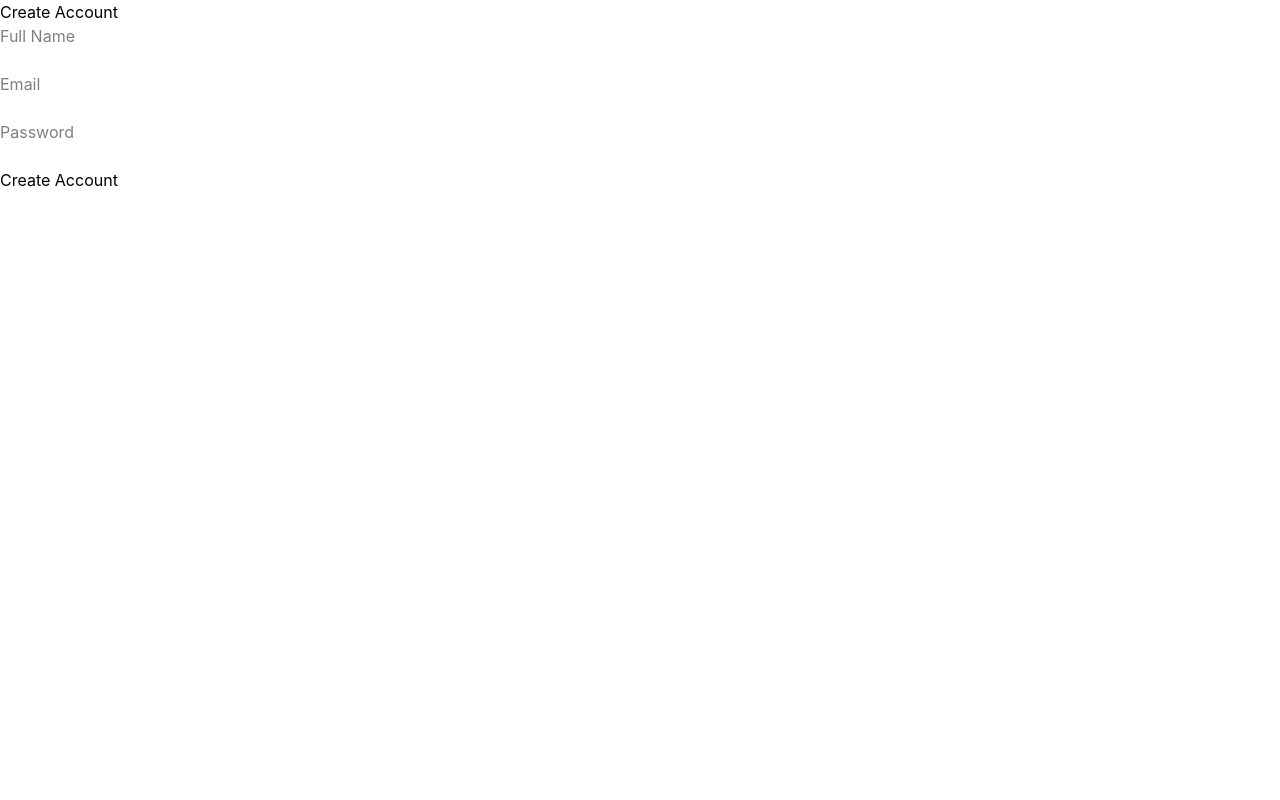
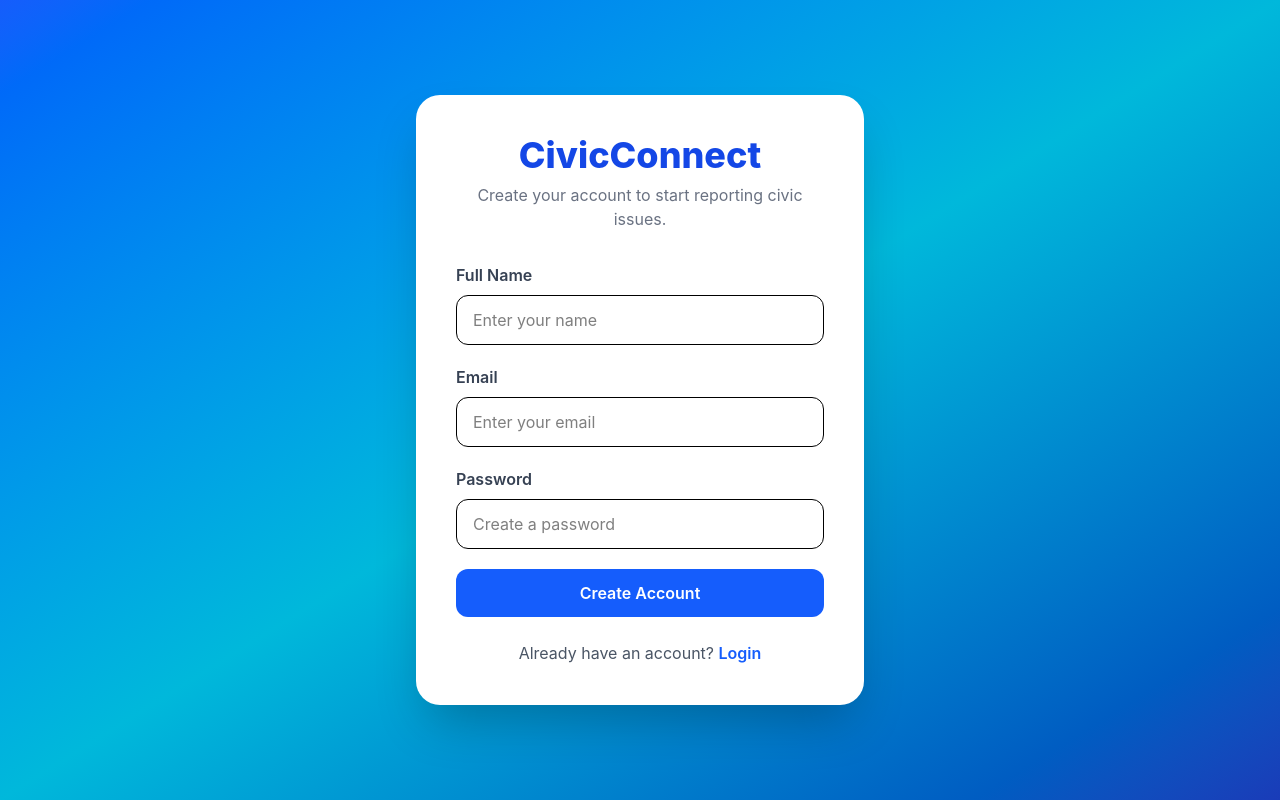
Before and after one commit to namibara20/civic-connect, a React app in the folder frontend/: page /signup in a window 1280 px wide. Built offline with nearby package versions, Linux system fonts and the light colour scheme; no server answers; the HTML template or start-up script is replaced by a standard one.

Commit message:
Fix import paths

```diff
--- a/frontend/src/pages/Signup.jsx
+++ b/frontend/src/pages/Signup.jsx
@@ -2,7 +2,7 @@ import { useState } from "react";
 import { auth, db } from "../firebase";
 import { createUserWithEmailAndPassword } from "firebase/auth";
 import { doc, setDoc } from "firebase/firestore";
-import { useNavigate } from "react-router-dom";
+import { useNavigate, Link } from "react-router-dom";
 
 function Signup() {
   const [name, setName] = useState("");
@@ -22,11 +22,12 @@ function Signup() {
       const user = userCredential.user;
 
       await setDoc(doc(db, "users", user.uid), {
-        name: name,
-        email: email,
+        name,
+        email,
       });
 
       alert("Account created successfully!");
+
       navigate("/dashboard");
     } catch (error) {
       alert(error.message);
@@ -34,37 +35,87 @@ function Signup() {
   };
 
   return (
+    <div className="min-h-screen flex items-center justify-center bg-gradient-to-br from-blue-600 via-cyan-500 to-blue-800 px-4">
+
+      <div className="w-full max-w-md bg-white rounded-3xl shadow-2xl p-10">
+
+        <div className="text-center mb-8">
+
+          <h1 className="text-4xl font-extrabold text-blue-700">
+            CivicConnect
+          </h1>
+
+          <p className="text-gray-500 mt-2">
+            Create your account to start reporting civic issues.
+          </p>
+
+        </div>
+
+        <div className="space-y-5">
+
           <div>
-      <h1>Create Account</h1>
+            <label className="block mb-2 font-semibold text-gray-700">
+              Full Name
+            </label>
 
             <input
               type="text"
-        placeholder="Full Name"
+              placeholder="Enter your name"
               value={name}
               onChange={(e) => setName(e.target.value)}
+              className="w-full border rounded-xl px-4 py-3 focus:outline-none focus:ring-2 focus:ring-blue-500"
             />
+          </div>
 
-      <br /><br />
+          <div>
+            <label className="block mb-2 font-semibold text-gray-700">
+              Email
+            </label>
 
             <input
               type="email"
-        placeholder="Email"
+              placeholder="Enter your email"
               value={email}
               onChange={(e) => setEmail(e.target.value)}
+              className="w-full border rounded-xl px-4 py-3 focus:outline-none focus:ring-2 focus:ring-blue-500"
             />
+          </div>
 
-      <br /><br />
+          <div>
+            <label className="block mb-2 font-semibold text-gray-700">
+              Password
+            </label>
 
             <input
               type="password"
-        placeholder="Password"
+              placeholder="Create a password"
               value={password}
               onChange={(e) => setPassword(e.target.value)}
+              className="w-full border rounded-xl px-4 py-3 focus:outline-none focus:ring-2 focus:ring-blue-500"
             />
+          </div>
 
-      <br /><br />
+          <button
+            onClick={handleSignup}
+            className="w-full bg-blue-600 hover:bg-blue-700 text-white py-3 rounded-xl font-semibold transition"
+          >
+            Create Account
+          </button>
 
-      <button onClick={handleSignup}>Create Account</button>
+        </div>
+
+        <p className="text-center text-gray-600 mt-6">
+          Already have an account?{" "}
+          <Link
+            to="/login"
+            className="text-blue-600 font-semibold hover:underline"
+          >
+            Login
+          </Link>
+        </p>
+
+      </div>
+
     </div>
   );
 }
```
Lines whose indentation alone changed are shown as unchanged.
